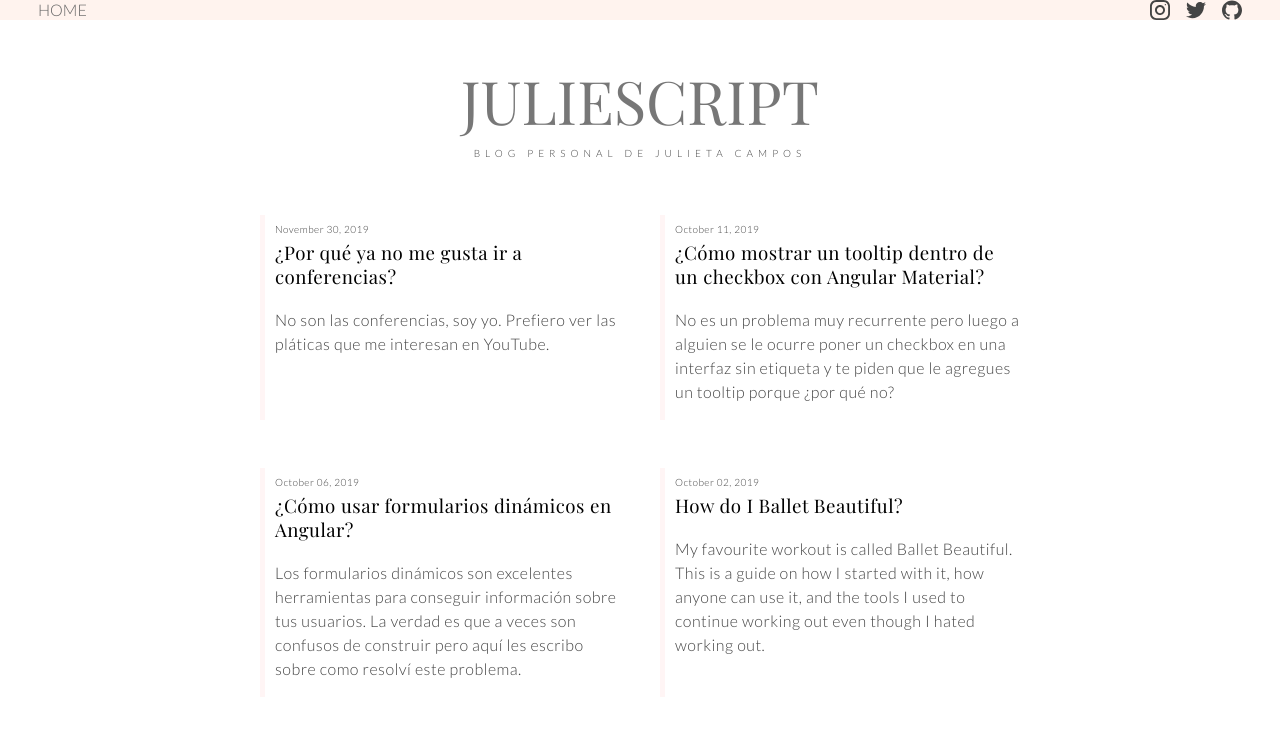
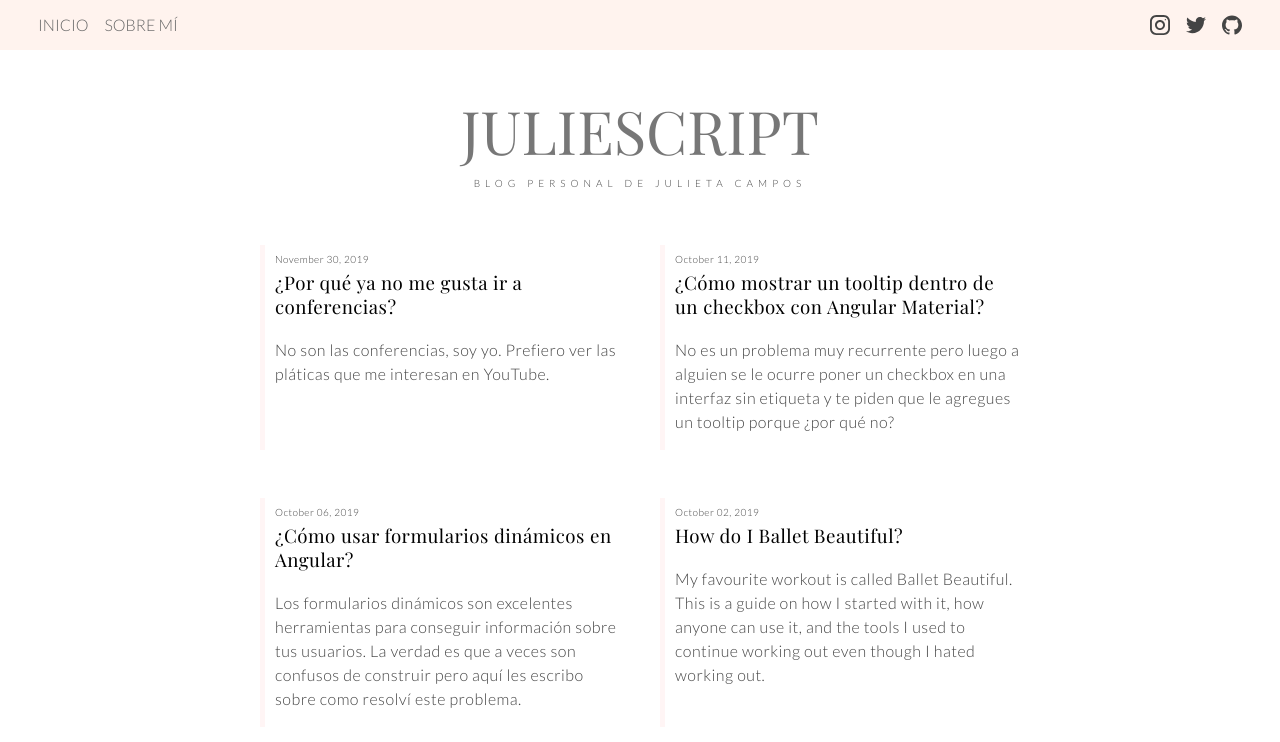
Before and after one commit to juliescript/gatsby-blog, a Gatsby site: page / in a window 1280 px wide. Shown: the top 742 px of the page. Built offline with nearby package versions, Linux system fonts and the light colour scheme; Gatsby itself is replaced by a stand-in of ours.

Commit message:
Arreglar estilos y agregar links

```diff
--- a/src/components/layout.js
+++ b/src/components/layout.js
@@ -29,9 +29,11 @@ class Layout extends React.Component {
     }
     return (
       <div className="main-container">
-        <Menu></Menu>
-        <header className="main-header">{header}</header>
-        <main>{children}</main>
+        <div>
+          <Menu></Menu>
+          <header className="main-header">{header}</header>
+          <main>{children}</main>
+        </div>
         <footer className="footer">
           <Bio></Bio>
           <div className="footer__information">
--- a/src/components/menu.js
+++ b/src/components/menu.js
@@ -23,11 +23,11 @@ const Menu = () => {
     <nav className="menu">
       <ul className="menu__site-navigation">
         <li>
-          <Link to={'/'}>home</Link>
+          <Link to={'/'}>inicio</Link>
         </li>
-        {/* <li>
-          <Link to="about">about me</Link>
-        </li> */}
+        <li>
+          <Link to="about">sobre mí</Link>
+        </li>
       </ul>
       <ul className="menu__social-media">
         <li>
```
